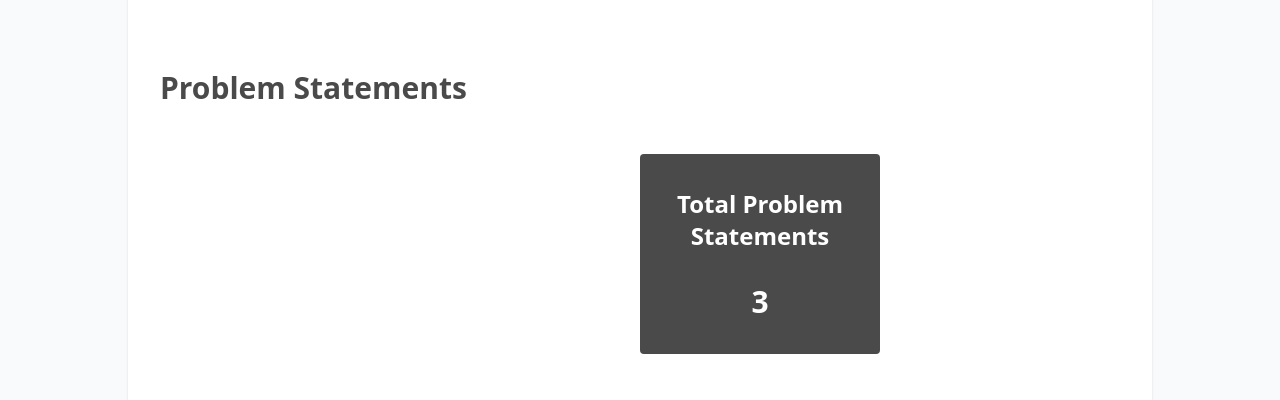
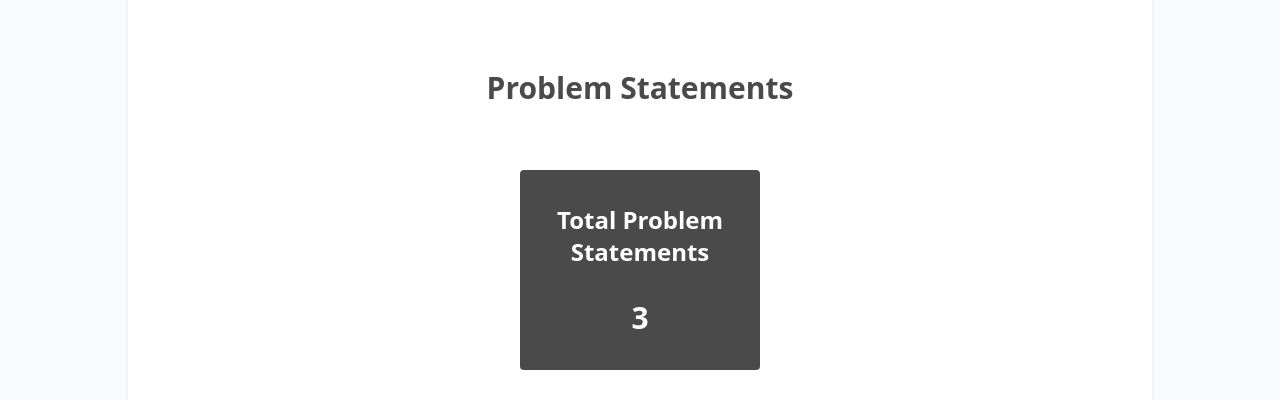
Before and after one commit to damodara2006/Project_SFS, a React (Vite) app in the folder frontend/: page /student in a window 1280 px wide. Shown: the part 340-740 px from the top of the page. Built offline with nearby package versions, Linux system fonts and the light colour scheme; no server answers.

Commit message:
feat: center align title and adjust layout for total problem statements display

```diff
--- a/frontend/src/components/ProblemStatements.jsx
+++ b/frontend/src/components/ProblemStatements.jsx
@@ -141,12 +141,14 @@ const ProblemStatements = () => {
             initial="hidden"
             animate="visible"
         >
-            <h2 className="text-3xl  mb-4 text-[#4a4a4a] mt-30 font-bold">Problem Statements</h2>
+            <h2 className="text-3xl  mb-4 text-[#4a4a4a] mt-30 font-bold text-center">Problem Statements</h2>
 
-            <div className="bg-[#4a4a4a] my-12 p-4 rounded text-center text-white font-bold text-2xl w-60 h-50 justify-center flex flex-col items-center ml-120">
-                <h1>Total Problem Statements</h1>
-                <br />
-                <h1 className="text-3xl"> {problems.length}</h1>
+            <div className="w-full flex justify-center">
+                <div className="bg-[#4a4a4a] my-12 p-4 rounded text-center text-white font-bold text-2xl w-60 h-50 justify-center flex flex-col items-center ">
+                    <h1>Total Problem Statements</h1>
+                    <br />
+                    <h1 className="text-3xl"> {problems.length}</h1>
+                </div>
             </div>
 
             {/* Error banner */}
```
